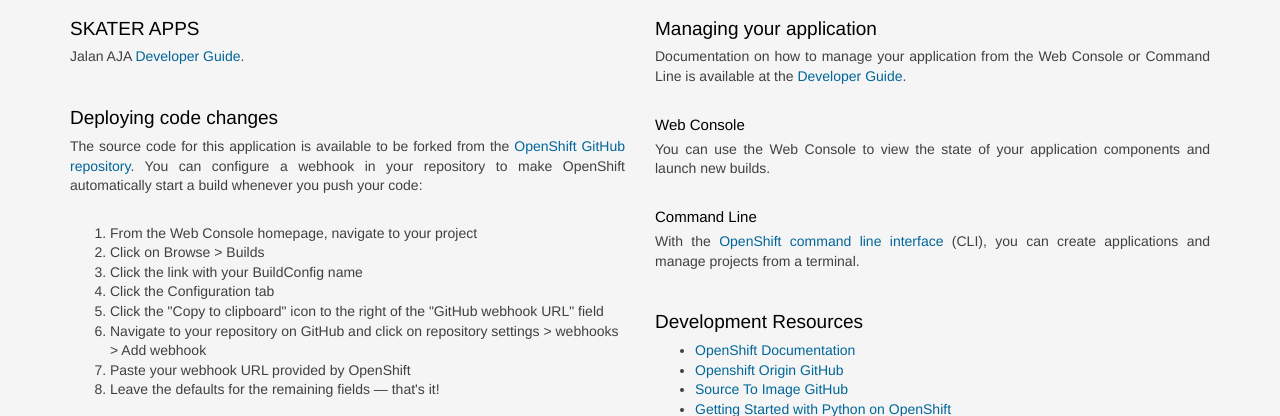
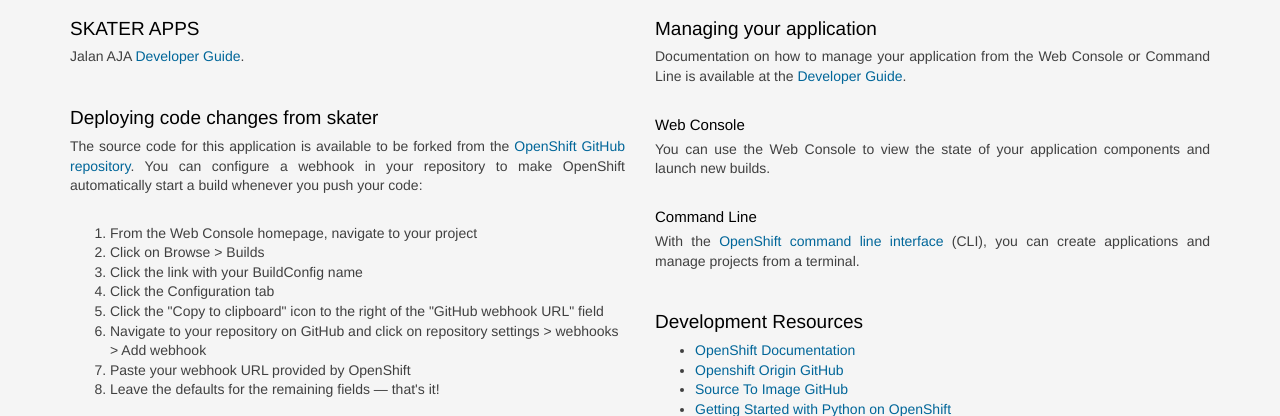
Before and after one commit to kurniantoska/ss, a Django app: page / in a window 1280 px wide. Shown: the part 120-536 px from the top of the page. Run offline with Django 3.2, Linux system fonts and the light colour scheme; data comes from the database, SQL or seed files in the repository; some libraries are stand-ins or nearby versions.

Commit message:
edited template 2

```diff
--- a/welcome/templates/welcome/index.html
+++ b/welcome/templates/welcome/index.html
@@ -222,7 +222,7 @@
               <h2>SKATER APPS</h2>
                 <p>Jalan AJA <a href="http://docs.openshift.org/latest/dev_guide/templates.html#using-the-quickstart-templates">Developer Guide</a>.</p>
 
-              <h2>Deploying code changes</h2>
+              <h2>Deploying code changes from skater</h2>
                 <p>
                   The source code for this application is available to be forked from the <a href="https://www.github.com/openshift/django-ex">OpenShift GitHub repository</a>.
                   You can configure a webhook in your repository to make OpenShift automatically start a build whenever you push your code:
```
